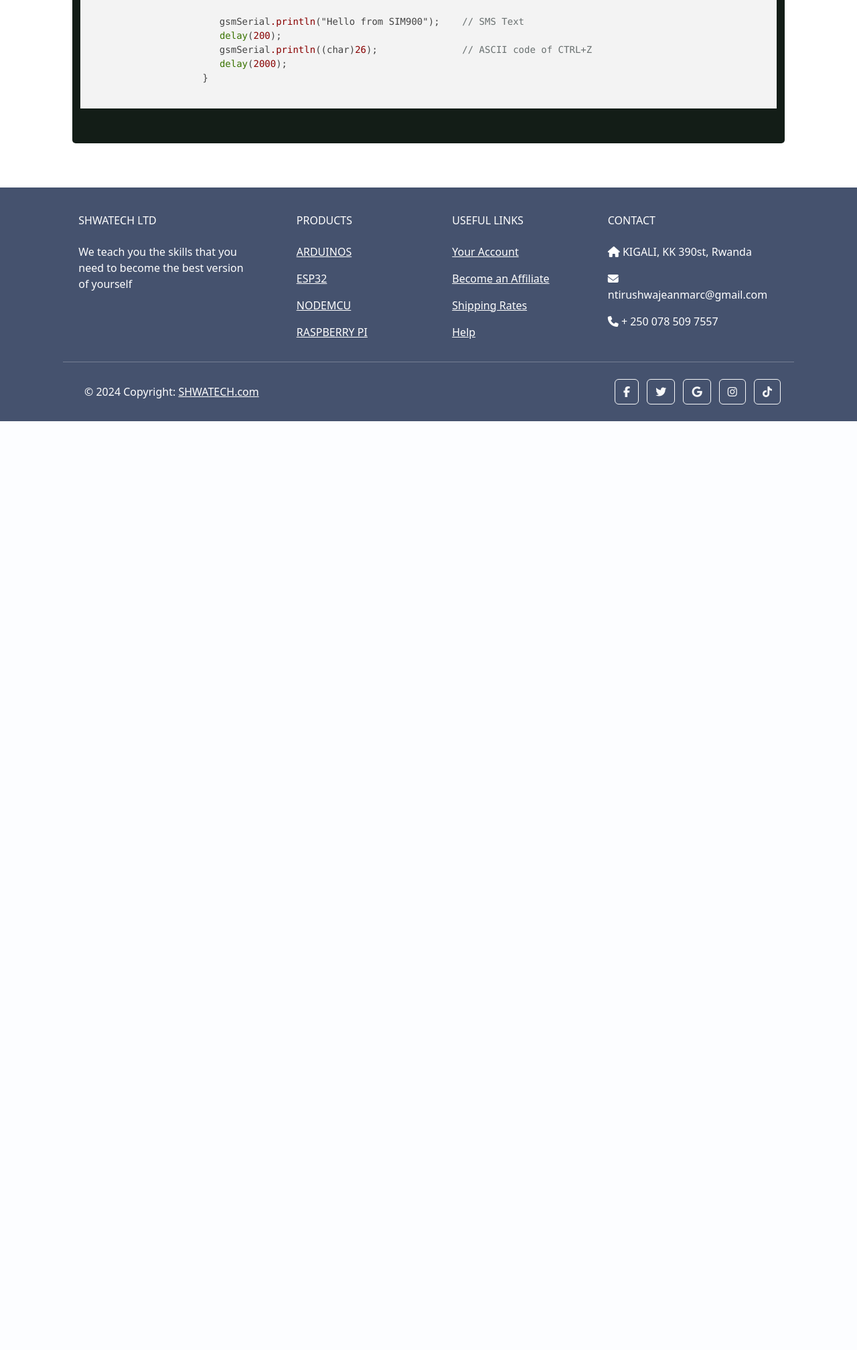
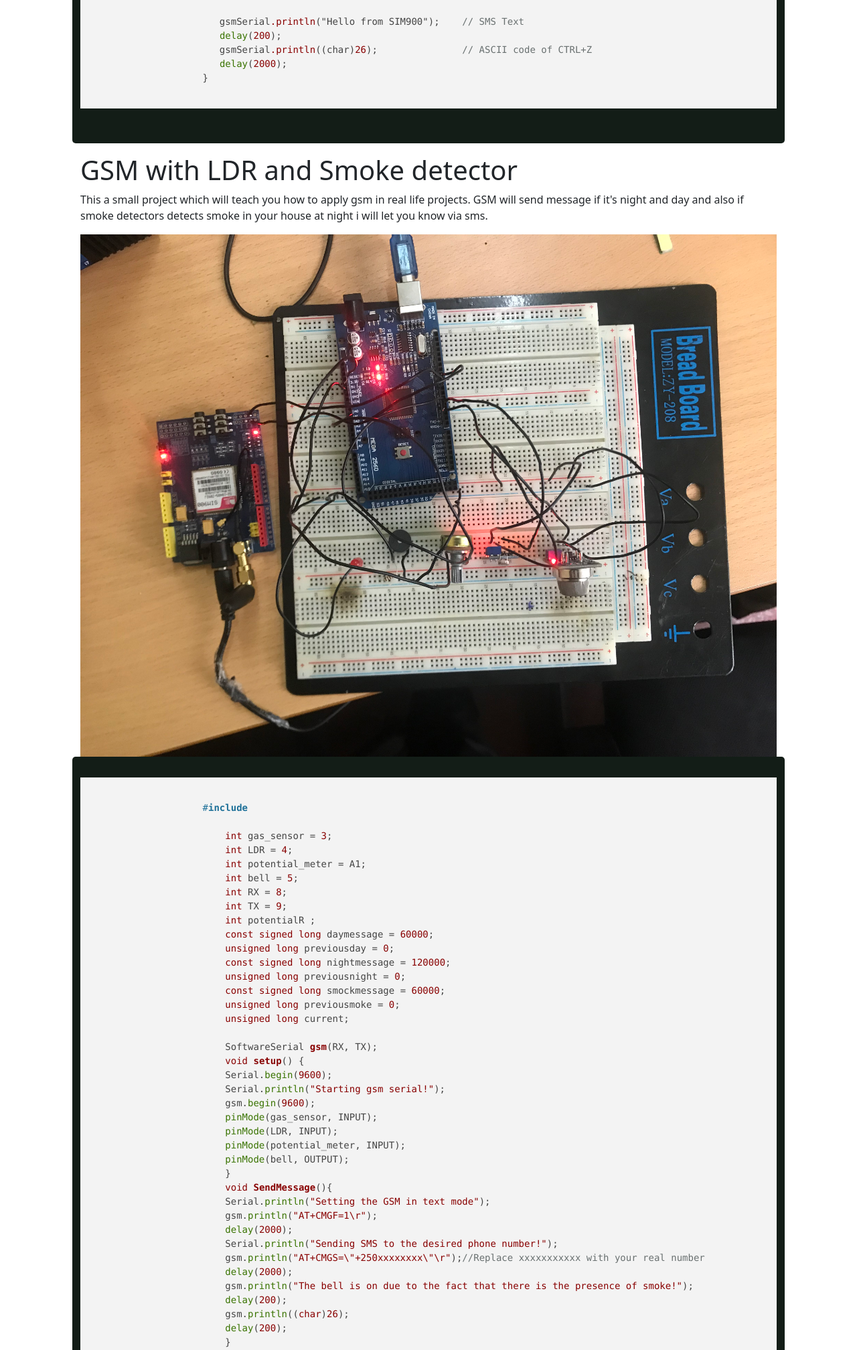
Before and after one commit to ntirushwajeanmarc/shwatech_web, a Flask app: page /GSM in a window 1280 px wide. Shown: the part 1502-3518 px from the top of the page at 67% size. Before the commit the page ends 2131 px from the top, so only its background shows below. Run offline with Flask 3, Linux system fonts and the light colour scheme; some libraries are stand-ins or nearby versions.

Commit message:
new change

```diff
--- a/templates/gsm.html
+++ b/templates/gsm.html
@@ -47,6 +47,108 @@
                     }
             </code>
             </pre>
+            <h1>GSM with LDR and Smoke detector</h1>
+            <p>This a small project which will teach you how to apply gsm in real life projects.
+               GSM will send message if it's night and day and also if smoke detectors detects smoke
+               in your house at night i will let you know via sms.
+            </p>
+            <img src="{{ url_for('static', filename='images/gsmgas.JPG') }}" alt="">
+            <pre>
+                <code>
+                    #include <SoftwareSerial.h>
+
+                        int gas_sensor = 3;
+                        int LDR = 4;
+                        int potential_meter = A1;
+                        int bell = 5;
+                        int RX = 8;
+                        int TX = 9;
+                        int potentialR ;
+                        const signed long daymessage = 60000;
+                        unsigned long previousday = 0;
+                        const signed long nightmessage = 120000;
+                        unsigned long previousnight = 0;
+                        const signed long smockmessage = 60000;
+                        unsigned long previousmoke = 0;
+                        unsigned long current;
+
+                        SoftwareSerial gsm(RX, TX);
+                        void setup() {
+                        Serial.begin(9600);
+                        Serial.println("Starting gsm serial!");
+                        gsm.begin(9600);
+                        pinMode(gas_sensor, INPUT);
+                        pinMode(LDR, INPUT);
+                        pinMode(potential_meter, INPUT);
+                        pinMode(bell, OUTPUT);
+                        }
+                        void SendMessage(){
+                        Serial.println("Setting the GSM in text mode");
+                        gsm.println("AT+CMGF=1\r");
+                        delay(2000);
+                        Serial.println("Sending SMS to the desired phone number!");
+                        gsm.println("AT+CMGS=\"+250xxxxxxxx\"\r");//Replace xxxxxxxxxxx with your real number
+                        delay(2000);
+                        gsm.println("The bell is on due to the fact that there is the presence of smoke!");
+                        delay(200);
+                        gsm.println((char)26);
+                        delay(200);
+                        }
+
+                        void day(){
+                        Serial.println("Setting the GSM in text mode");
+                        gsm.println("AT+CMGF=1\r");
+                        delay(2000);
+                        Serial.println("Sending SMS to the desired phone number!");
+                        gsm.println("AT+CMGS=\"+250xxxxxxxx\"\r"); //Replace xxxxxxxxxxx with your real number
+                        delay(2000);
+                        gsm.println("It's day the system is not ready");
+                        delay(200);
+                        gsm.println((char)26);
+                        delay(200);
+                        }
+                        void night(){
+                        Serial.println("Setting the GSM in text mode");
+                        gsm.println("AT+CMGF=1\r");
+                        delay(2000);
+                        Serial.println("Sending SMS to the desired phone number!");
+                        gsm.println("AT+CMGS=\"+250xxxxxxxx\"\r");//Replace xxxxxxxxxxx with your real number
+                        delay(2000);
+                        gsm.println("It's night so system is ready!");
+                        delay(200);
+                        gsm.println((char)26);
+                        delay(200);
+                        }
+                        void loop() {
+                        current = millis();
+                        potentialR = analogRead(potential_meter);
+                        int ldrR = digitalRead(LDR);
+                        int gas_sensorR = digitalRead(gas_sensor);
+                        if(gas_sensorR == LOW && ldrR == HIGH){
+                        digitalWrite(bell, HIGH);
+                        delay(potentialR);
+                        digitalWrite(bell, LOW);
+                        delay(potentialR);
+                        if (current-previousmoke > smockmessage){
+                        SendMessage();
+                        previousmoke = current;
+                        }}
+                        if (ldrR == LOW){
+                          if (current-previousday>daymessage){
+                            day();
+                            previousday = current;
+                          }
+                        }
+                        if (ldrR == HIGH){
+                          if (current - previousnight> nightmessage){
+                           night();
+                           previousnight = current;
+                          }
+                        }
+
+                        }
+                </code>
+            </pre>
     </div>
 </div>
 
```
Also changed, not shown: static/images/gsmgas.JPG (added).
